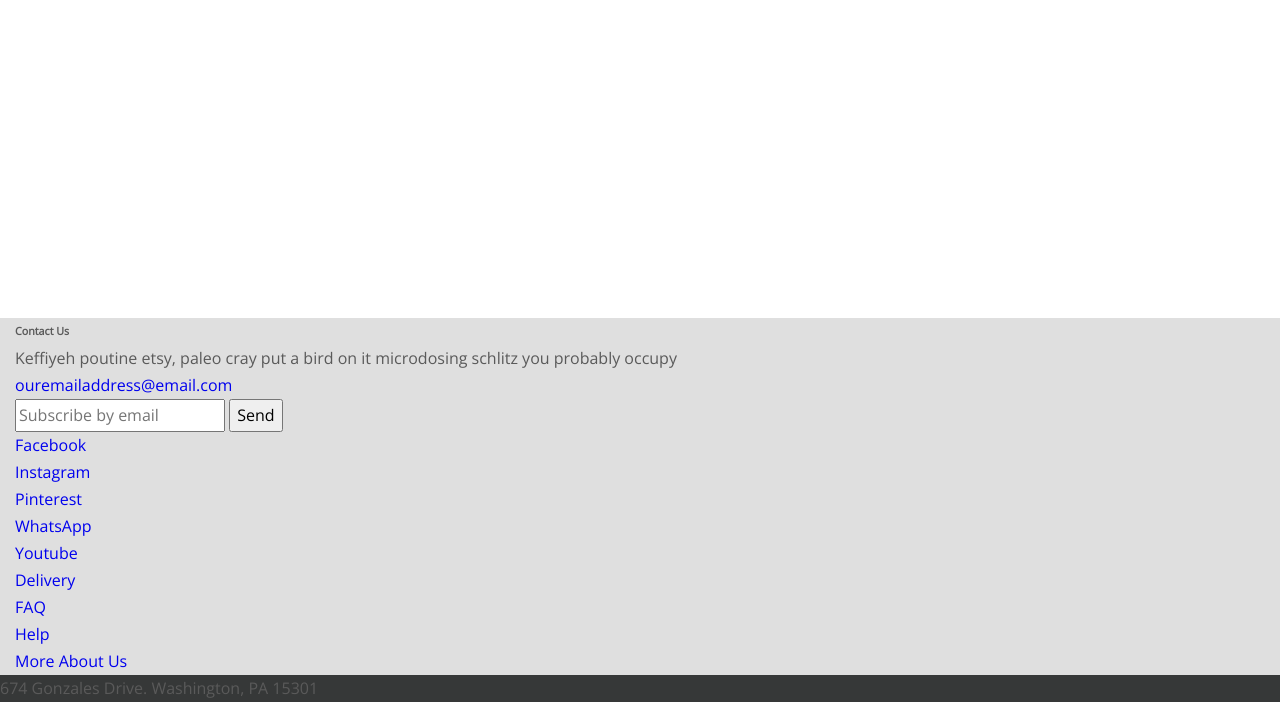
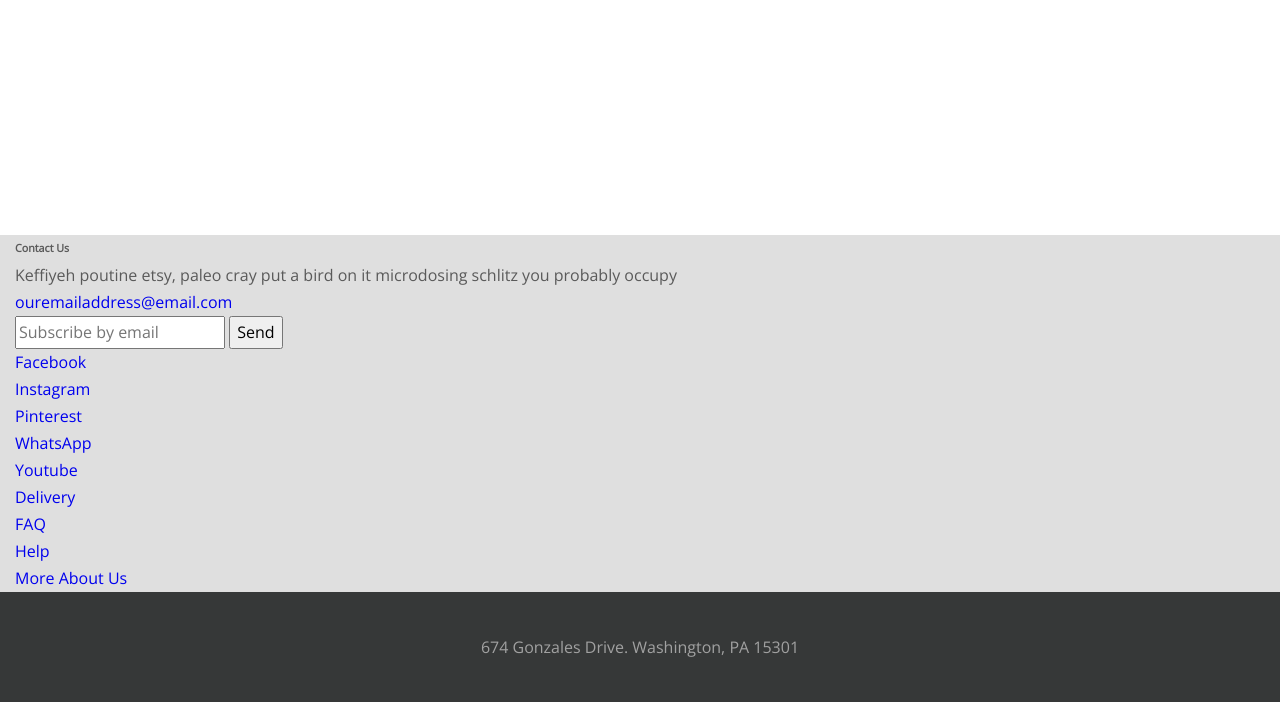
Before and after one commit to romantut1988/internet-furniture-store, a website: page app/index.html in a window 1280 px wide. Shown: the part 98-800 px from the top of the page. Drawn offline with nearby package versions, Linux system fonts and the light colour scheme.

Commit message:
the background of the bottom footer and the styles assigned to it

```diff
--- a/app/scss/style.scss
+++ b/app/scss/style.scss
@@ -48,6 +48,9 @@
   }
   &__copyright {
     background-color: $title;
+    color: #A1A1A1;
+    text-align: center;
+    padding: 42px 10px 41px;
   }
 
 }
```
Also changed, not shown: app/index.html (+3 -3 lines), app/css/style.min.css.
